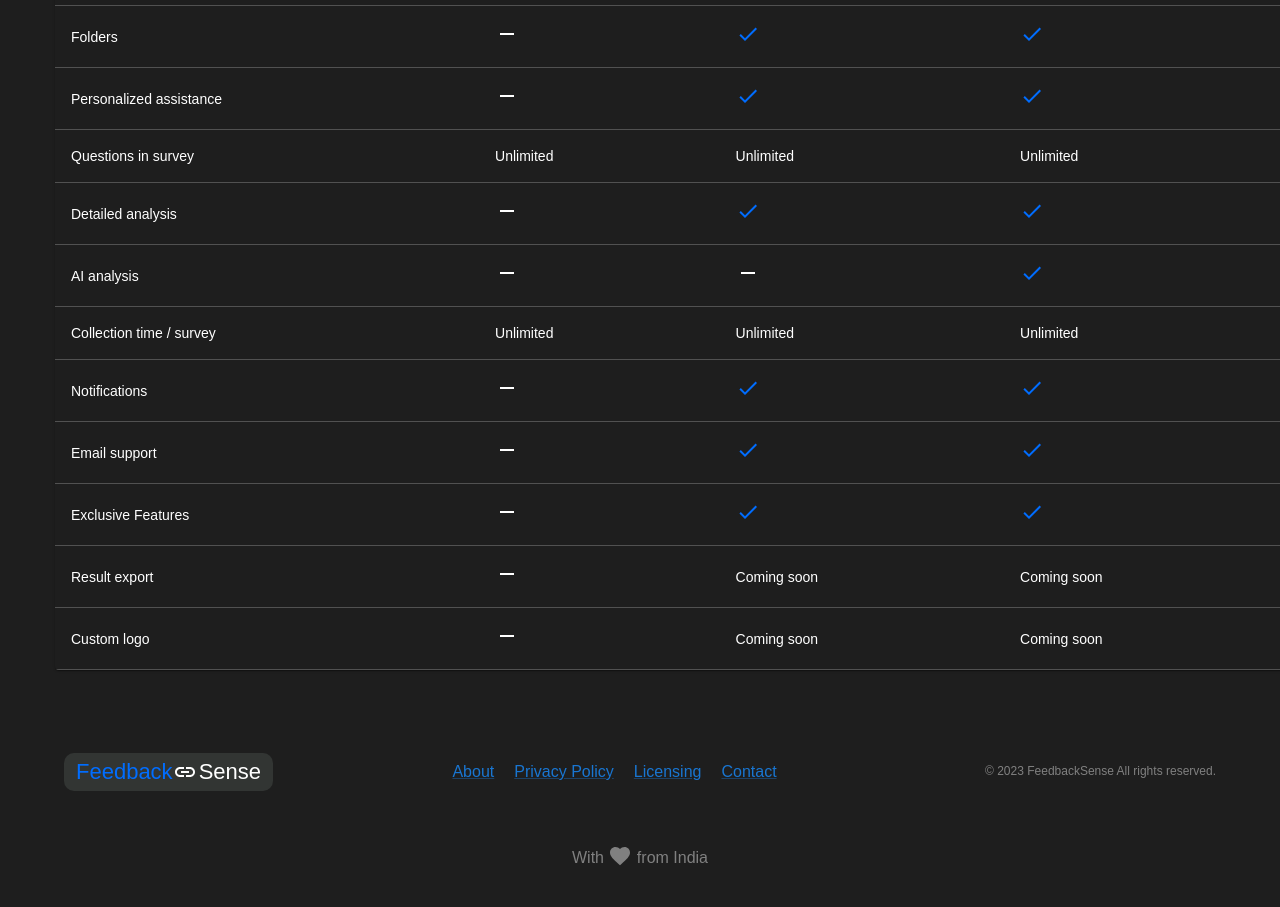
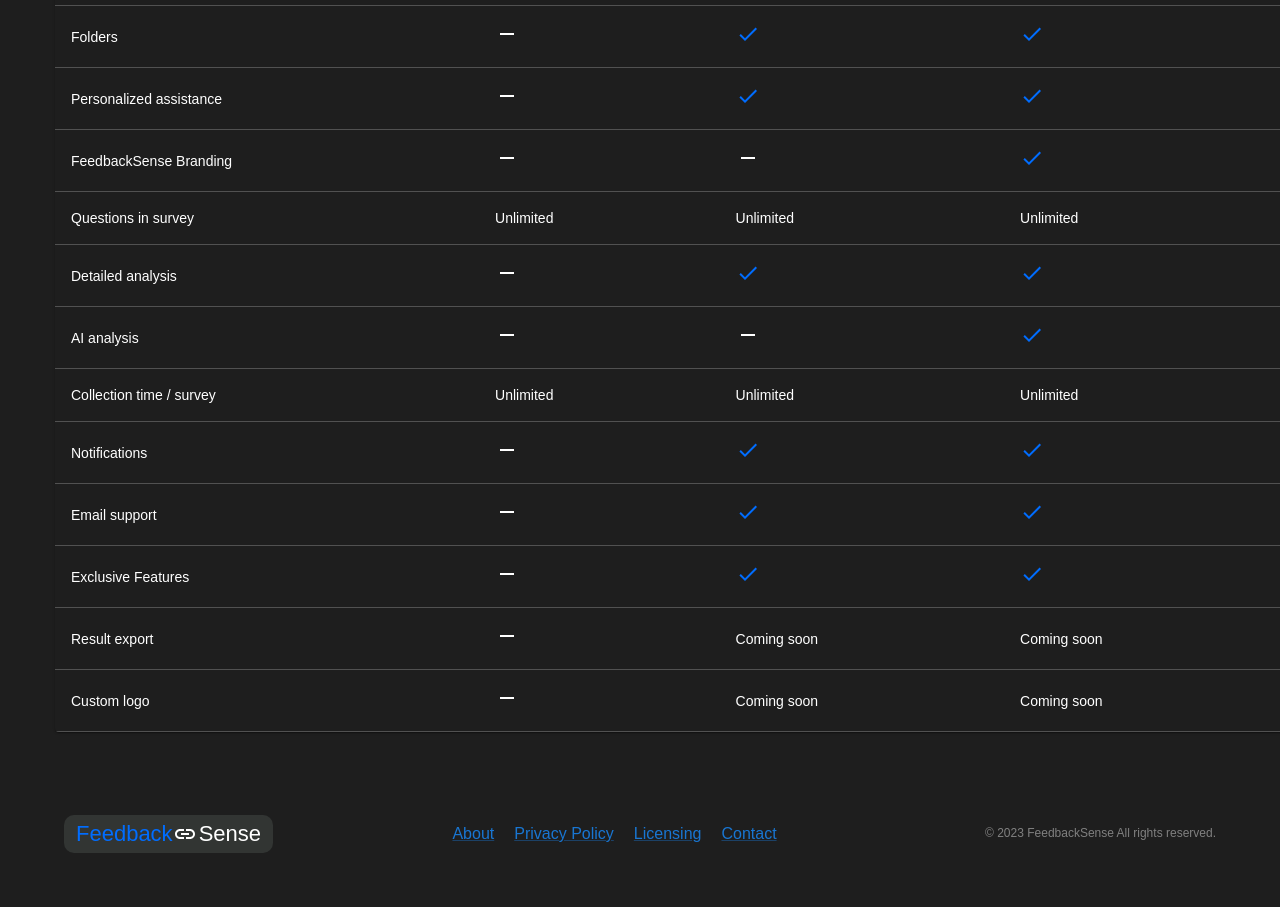
Before and after one commit to asamadk/FeedbackSense-Website, a React (Create React App) app: page /pricing in a window 1280 px wide. Shown: the part 1060-1967 px from the top of the page. Built offline with nearby package versions, Linux system fonts and the light colour scheme; a web font is replaced by a local one.

Commit message:
FeedbackSense  Branding

```diff
--- a/src/Layouts/Pricing.tsx
+++ b/src/Layouts/Pricing.tsx
@@ -219,6 +219,12 @@ function PlanDetailsTable({ starter, ultimate }: any) {
                         <TableCell><CheckIcon sx={{ color: '#006DFF' }} /></TableCell>
                     </TableRow>
                     <TableRow>
+                        <TableCell>FeedbackSense  Branding</TableCell>
+                        <TableCell><RemoveIcon /></TableCell>
+                        <TableCell><RemoveIcon /></TableCell>
+                        <TableCell><CheckIcon sx={{ color: '#006DFF' }} /></TableCell>
+                    </TableRow>
+                    <TableRow>
                         <TableCell>Questions in survey</TableCell>
                         <TableCell>Unlimited</TableCell>
                         <TableCell>Unlimited</TableCell>
```
Also changed, not shown: 1 other file (tests, documents, lock files or other folders).
